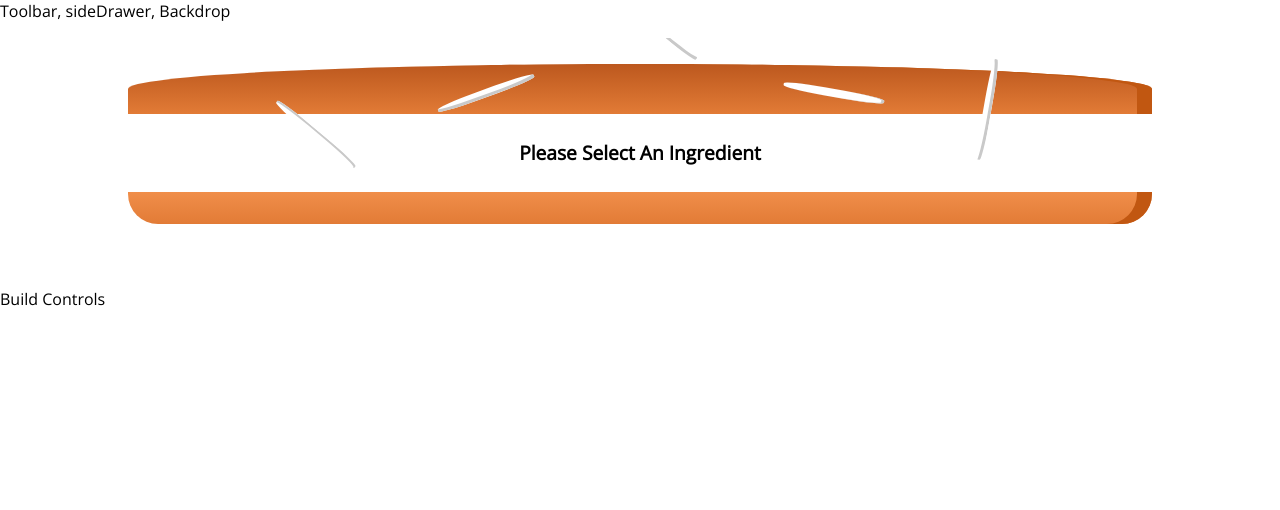
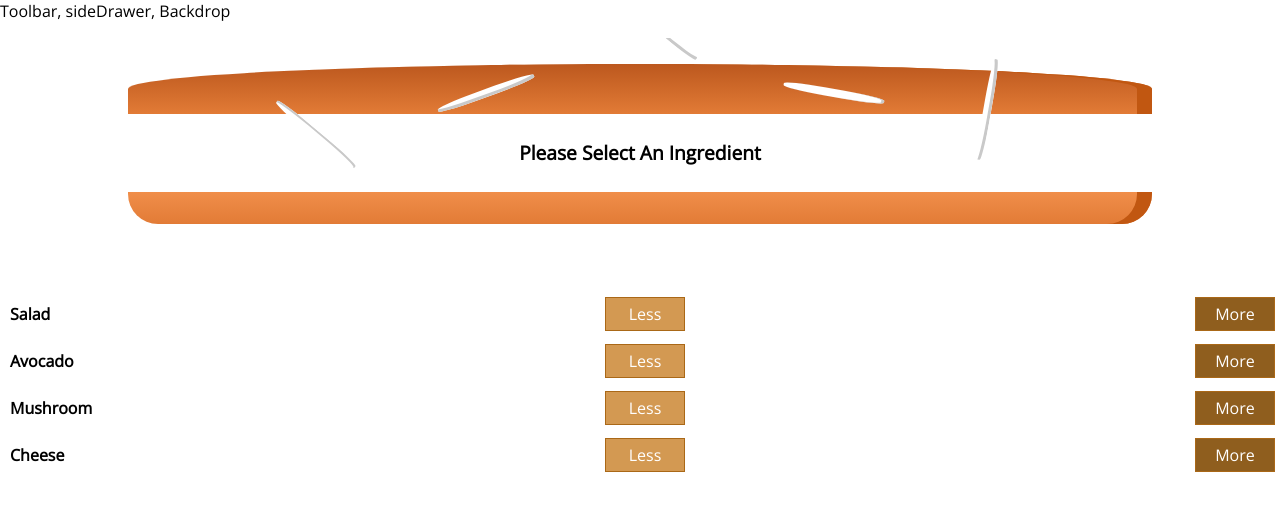
Before and after one commit to samSterns/burger-builder, a React app: page / in a window 1280 px wide. Shown: the top 510 px of the page. Built offline with nearby package versions, Linux system fonts and the light colour scheme.

Commit message:
controls rendering

```diff
--- /dev/null
+++ b/src/components/Burger/BuildControls/BuildControl/BuildControl.css
@@ -0,0 +1,56 @@
+.BuildControl {
+    display: flex;
+    justify-content: space-between;
+    align-items: center;
+    margin: 5px 0;
+}
+
+.BuildControl button {
+    display: block;
+    font: inherit;
+    padding: 5px;
+    margin: 0 5px;
+    width: 80px;
+    border: 1px solid #AA6817;
+    cursor: pointer;
+    outline: none;
+}
+
+.BuildControl button:disabled {
+    background-color: #AC9980;
+    border: 1px solid #7E7365;
+    color: #ccc;
+    cursor: default;
+}
+
+.BuildControl button:hover:disabled {
+    background-color: #AC9980;
+    color: #ccc;
+    cursor: not-allowed;
+}
+
+.Label {
+    padding: 10px;
+    font-weight: bold;
+    width: 80px;
+}
+
+.BuildControl .Less {
+    background-color: #D39952;
+    color: white;
+}
+
+.BuildControl .More {
+    background-color: #8F5E1E;
+    color: white;
+}
+
+.BuildControl .Less:hover, .BuildControl .Less:active {
+    background-color: #DAA972;
+    color: white;
+}
+
+.BuildControl .More:hover,.BuildControl .More:active {
+    background-color: #99703F;
+    color: white;
+}
--- /dev/null
+++ b/src/components/Burger/BuildControls/BuildControl/BuildControl.js
@@ -0,0 +1,14 @@
+
+
+import React from 'react';
+import classes from './BuildControl.css';
+
+const buildControl = (props) => (
+    <div className={classes.BuildControl}>
+        <div className={classes.Label}>{props.label}</div>
+        <button className={classes.Less}>Less</button>
+        <button className={classes.More}>More</button>
+    </div>
+);
+
+export default buildControl;
--- /dev/null
+++ b/src/components/Burger/BuildControls/BuildControls.css
@@ -0,0 +1,9 @@
+.BuildControl {
+    width: 100%;
+    background-color: #CF8F2E;
+    display: flex;
+    align-items: center;
+    box-shadow: 0 2px 1px #ccc;
+    margin: auto;
+    padding: 10px 0;
+}
--- /dev/null
+++ b/src/components/Burger/BuildControls/BuildControls.js
@@ -0,0 +1,20 @@
+import React from 'react';
+import classes from './BuildControls.css';
+import BuildControl from './BuildControl/BuildControl';
+
+const controls = [
+    { label: 'Salad', type: 'salad' },
+    { label: 'Avocado', type: 'avocado' },
+    { label: 'Mushroom', type: 'mushroom' },
+    { label: 'Cheese', type: 'cheese' },
+];
+
+const buildControls = (props) => (
+    <div className={classes.BuildControls}>
+        {controls.map(ctrl => (
+            <BuildControl key={ctrl.label} label={ctrl.label} />
+        ))}
+    </div>
+);
+
+export default buildControls;
--- a/src/containers/BurgerBuilder/BurgerBuilder.js
+++ b/src/containers/BurgerBuilder/BurgerBuilder.js
@@ -2,6 +2,7 @@
 import Aux from '../../hoc/Aux';
 
 import Burger from '../../components/Burger/Burger';
+import BuildControls from '../../components/Burger/BuildControls/BuildControls';
 
 class BurgerBuilder extends Component {
 
@@ -17,7 +18,7 @@
         return (
             <Aux>
                 <Burger ingredients={this.state.ingredients}/>
-                <div>Build Controls</div>
+                <BuildControls />
             </Aux>
         )
     }
```
